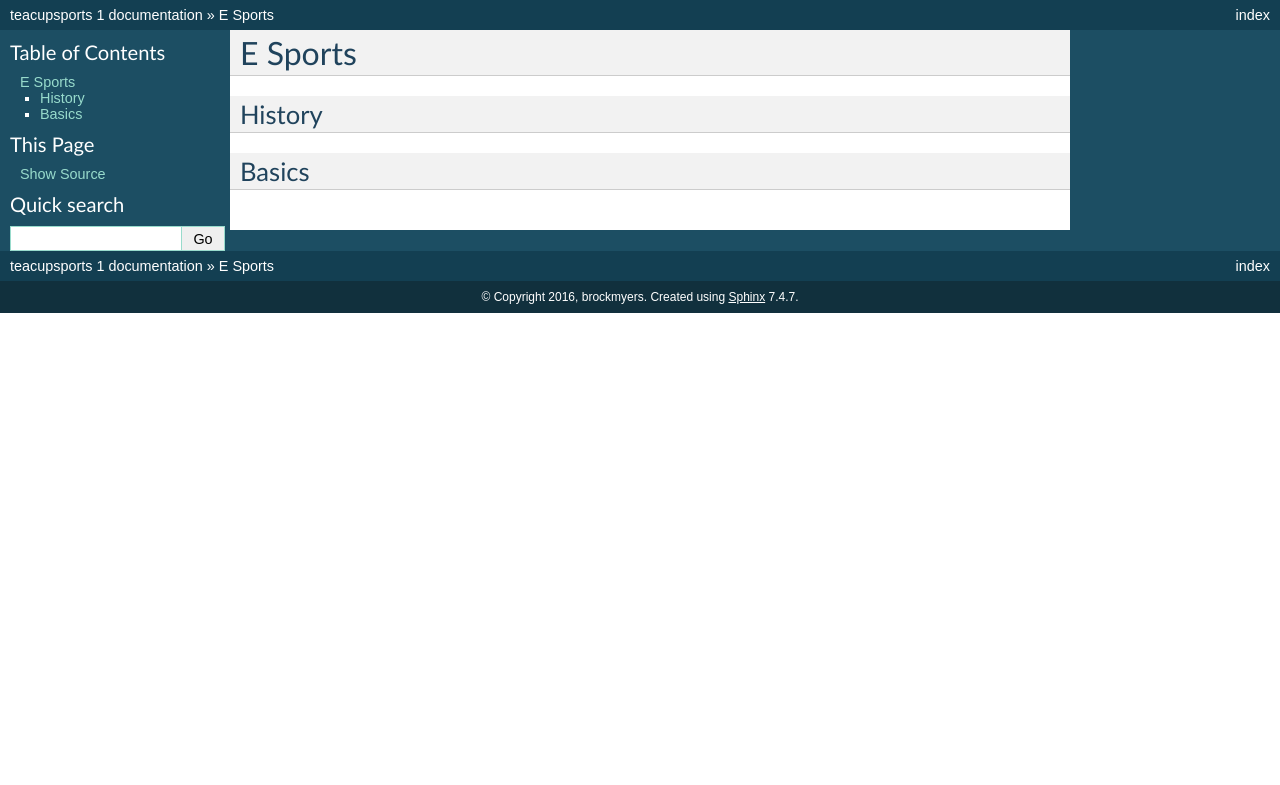
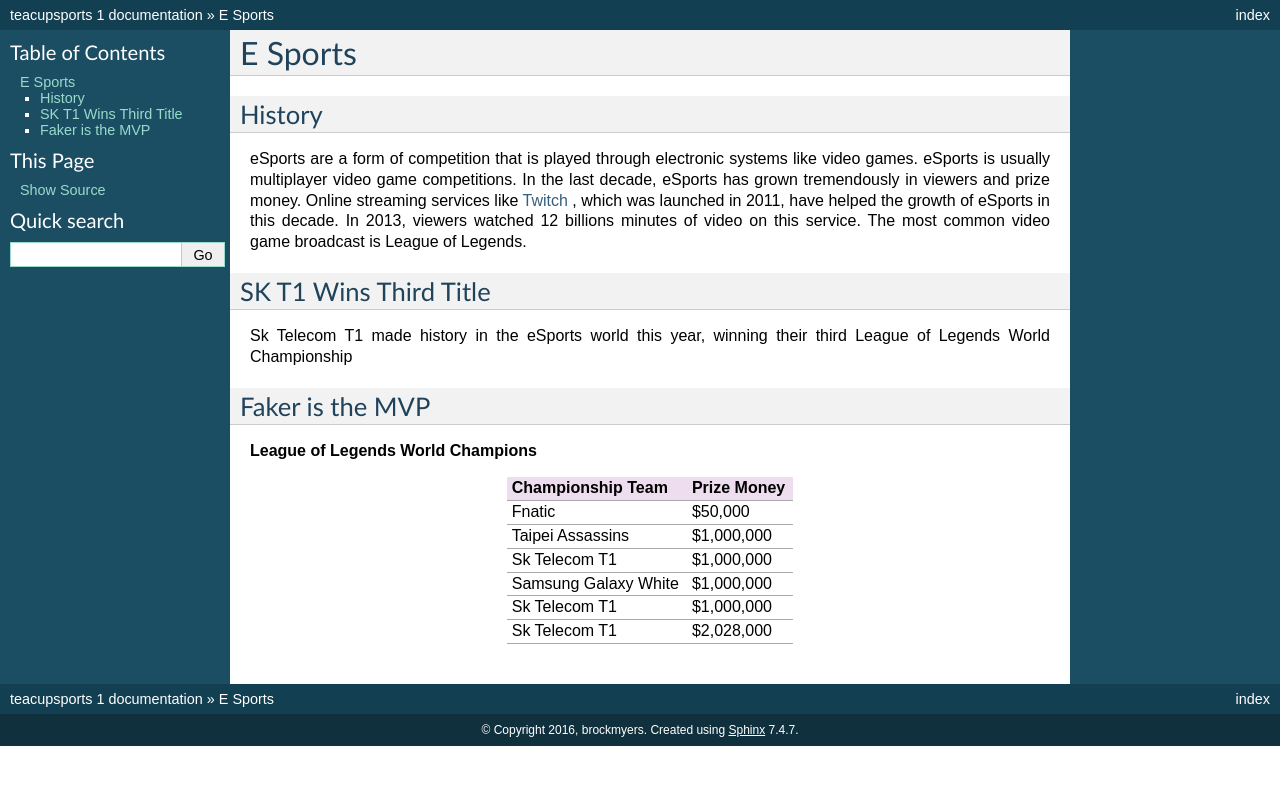
Before and after one commit to brookeschoen/teacupsports, a Sphinx documentation site: the page built from source/e_sports/e_sports.rst, in a window 1280 px wide. Shown: the top 785 px of the page. Built offline with Sphinx 7.4.7, drawn with Linux system fonts in a browser that asks for light colours; pages that are not in the unit, such as notebooks, are missing from menus.

Commit message:
worked on esports page

```diff
--- a/source/e_sports/e_sports.rst
+++ b/source/e_sports/e_sports.rst
@@ -1,8 +1,38 @@
 E Sports
 =========
-
 History
 --------
+eSports are a form of competition that is played through electronic systems
+like video games. eSports is usually multiplayer video game competitions. In
+the last decade, eSports has grown tremendously in viewers and prize money.
+Online streaming services like `Twitch <https://www.twitch.tv>`_ , which was
+launched in 2011, have helped the growth of eSports in this decade. In 2013,
+viewers watched 12 billions minutes of video on this service. The most common
+video game broadcast is League of Legends.
 
-Basics
--------
+SK T1 Wins Third Title
+----------------------
+Sk Telecom T1 made history in the eSports world this year, winning their third League of Legends World Championship
+
+Faker is the MVP
+----------------
+
+
+
+**League of Legends World Champions**
+
++----------------------+--------------+
+|Championship Team     |Prize Money   |
++======================+==============+
+|Fnatic                |$50,000       |
++----------------------+--------------+
+|Taipei Assassins      |$1,000,000    |
++----------------------+--------------+
+|Sk Telecom T1         |$1,000,000    |
++----------------------+--------------+
+|Samsung Galaxy White  |$1,000,000    |
++----------------------+--------------+
+|Sk Telecom T1         |$1,000,000    |
++----------------------+--------------+
+|Sk Telecom T1         |$2,028,000    |
++----------------------+--------------+
```
